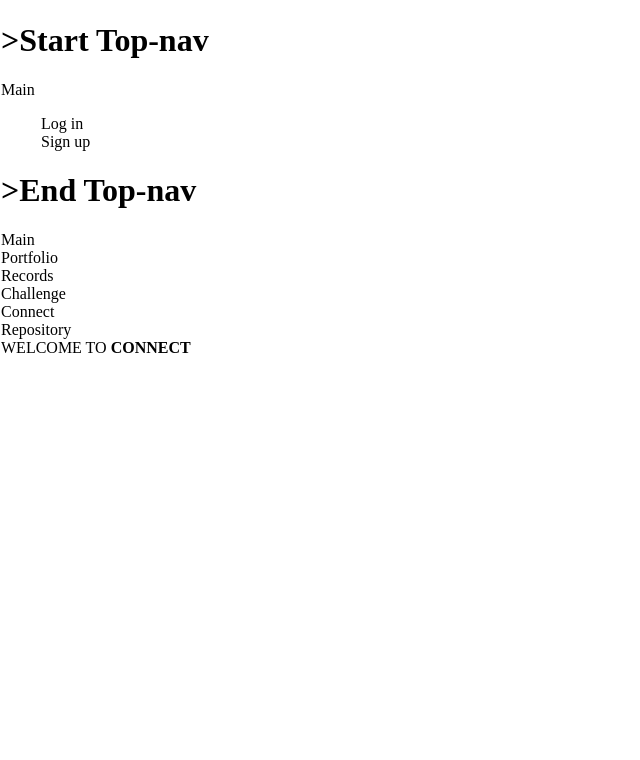
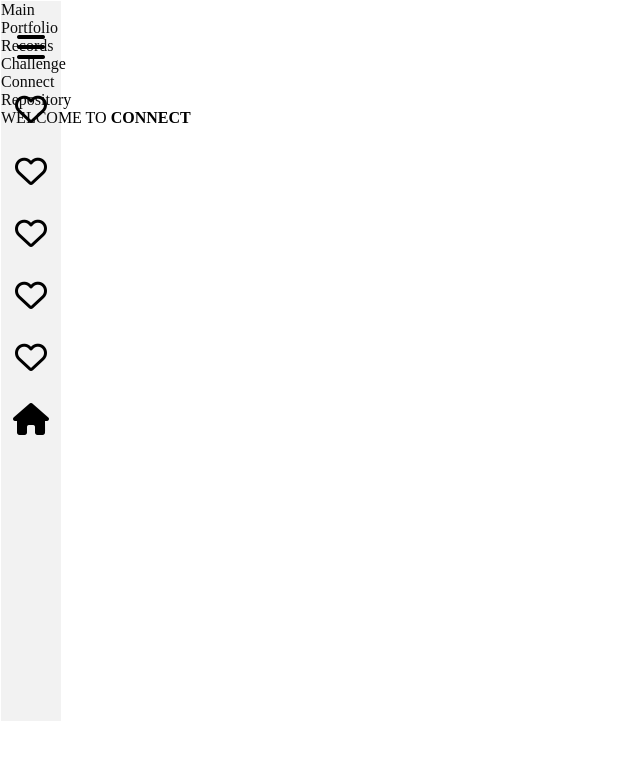
Before and after one commit to Like-lion-inha-Hackathon/nada_djagno, a Django app: page /connects/ in a window 1280 px wide. Shown: the top 760 px of the page, without its empty margins (0-640 px from the left). Run offline with Django 3.2, Linux system fonts and the light colour scheme; some libraries are stand-ins or nearby versions.

Commit message:
nav to base
nav to base

```diff
--- a/static/css/base.css
+++ b/static/css/base.css
@@ -16,3 +16,24 @@ ol,
 ul {
   list-style: none;
 }
+.normal_nav {
+  width: auto;
+  height: auto;
+}
+.navigation_bar {
+  position: fixed;
+  width: 4.7%;
+  height: 90vh;
+  background-color: rgba(128, 128, 128, 0.1);
+  display: flex;
+  flex-direction: column;
+  align-items: center;
+  z-index: 6;
+}
+.navigation_bar:hover {
+  width: 15%;
+  transition: 1s ease;
+}
+.empty {
+  height: 30px;
+}
--- a/templates/base.html
+++ b/templates/base.html
@@ -13,7 +13,24 @@
 <body>
     <header>
         {% block nav %}
-            {% include "partials/nav.html" %}
+            <div class="normal_nav">
+                <div class="navigation_bar">
+                    <div class="empty"></div>
+                    <i class="fas fa-bars fa-2x"></i>
+                    <div class="empty"></div>
+                    <i class="far fa-heart fa-2x"></i>
+                    <div class="empty"></div>
+                    <i class="far fa-heart fa-2x"></i>
+                    <div class="empty"></div>
+                    <i class="far fa-heart fa-2x"></i>
+                    <div class="empty"></div>
+                    <i class="far fa-heart fa-2x"></i>
+                    <div class="empty"></div>
+                    <i class="far fa-heart fa-2x"></i>
+                    <div class="empty"></div>
+                    <i class="fas fa-home fa-2x"></i>
+                </div>
+            </div>
         {% endblock nav %}
     </header>
     {% block left-bar %}
@@ -28,6 +45,9 @@
     {% endblock left-bar %}
     {% block content%}{% endblock %}
 
-
+    <script
+    src="https://kit.fontawesome.com/4d118135bb.js"
+    crossorigin="anonymous"
+    ></script>
 </body>
 </html>
--- a/templates/try.html
+++ b/templates/try.html
@@ -42,7 +42,9 @@
             </li>
         </ul>
     </div>
-    <canvas id="line-chart" width="300px" height="250px"></canvas>
+    <canvas id="line-chart" width="300" height="250"></canvas>
+    <canvas id="radar-chart" width="800" height="600"></canvas>
+
     <script src="https://cdnjs.cloudflare.com/ajax/libs/Chart.js/2.5.0/Chart.min.js"></script>
     <script src="https://kit.fontawesome.com/4d118135bb.js" crossorigin="anonymous"></script>
     <script src="{% static 'js/try.js' %}" ></script>
--- a/templates/users/login.html
+++ b/templates/users/login.html
@@ -20,9 +20,9 @@ Log In
     {% csrf_token %}
     </form>
         <div class="input-box" >
-            <input class=input-bar1 type="stext" class="form-control" placeholder=" 이메일" aria-label="Recipient's username" aria-describedby="button-addon2">
+            <input class=input-bar1 type="email" class="form-control" name = "email" placeholder=" 이메일" aria-label="Recipient's username" aria-describedby="button-addon2">
             <input class=input-bar2 id="password" type="password" name="password" placeholder=" 비밀번호">
-            <button class=login-box>로그인</button>
+            <button class=login-box type="submit">로그인</button>
             <box class=forgot-box>아이디/비밀번호를 잊으셨나요?</box>
         </div>
 </div>
```
Also changed, not shown: static/js/try.js (+33 -0 lines), templates/portfolio/portfolio.html (+1 -26 lines), templates/records/records.html (+1 -26 lines).
